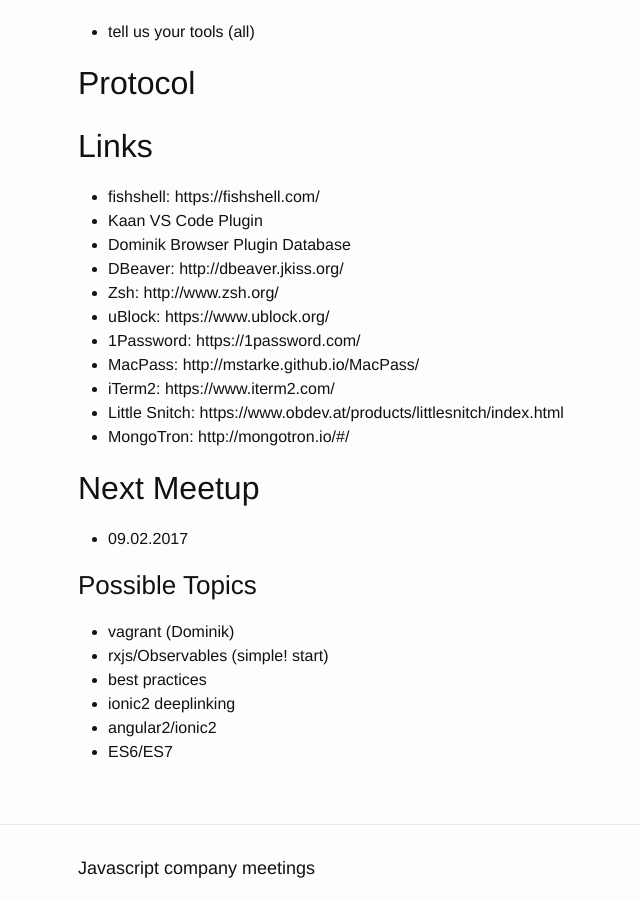
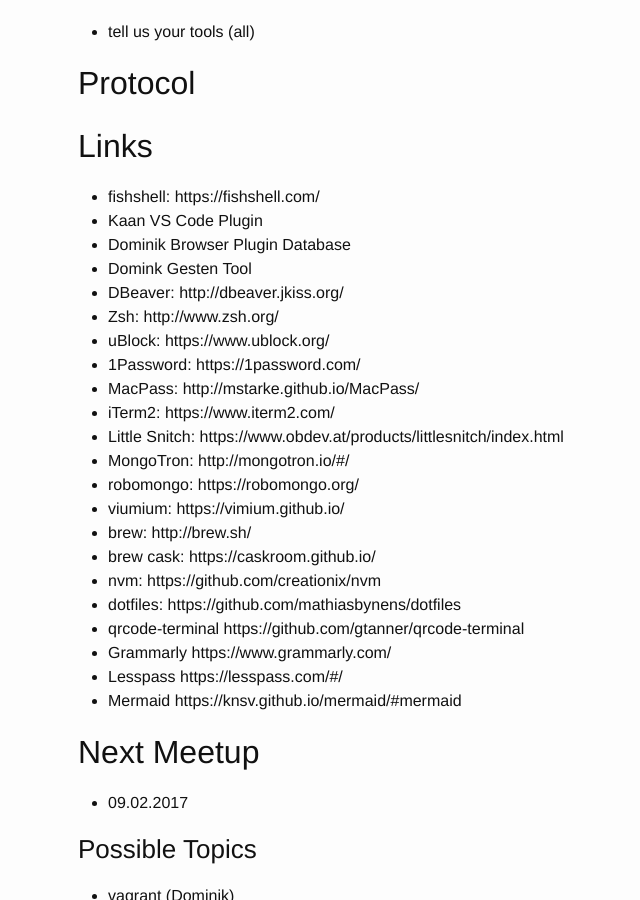
Before and after one commit to MathiasTim/javascript-company-meeting, a Jekyll site: the page built from _posts/2017-01-19-meetup.md, in a window 1280 px wide and 900 px high, scrolled down 243 px. Shown: the whole window, without its empty margins (192-832 px from the left). Built offline with Jekyll 4.4.1, drawn with Linux system fonts in a browser that asks for light colours.

Commit message:
Update 2017-01-19-meetup.md

```diff
--- a/_posts/2017-01-19-meetup.md
+++ b/_posts/2017-01-19-meetup.md
@@ -16,6 +16,7 @@
 - fishshell: https://fishshell.com/
 - Kaan VS Code Plugin
 - Dominik Browser Plugin Database
+- Domink Gesten Tool
 - DBeaver: http://dbeaver.jkiss.org/
 - Zsh: http://www.zsh.org/
 - uBlock: https://www.ublock.org/
@@ -24,6 +25,16 @@
 - iTerm2: https://www.iterm2.com/
 - Little Snitch: https://www.obdev.at/products/littlesnitch/index.html
 - MongoTron: http://mongotron.io/#/
+- robomongo: https://robomongo.org/
+- viumium: https://vimium.github.io/
+- brew: http://brew.sh/
+- brew cask: https://caskroom.github.io/
+- nvm: https://github.com/creationix/nvm
+- dotfiles: https://github.com/mathiasbynens/dotfiles
+- qrcode-terminal https://github.com/gtanner/qrcode-terminal
+- Grammarly https://www.grammarly.com/
+- Lesspass https://lesspass.com/#/
+- Mermaid https://knsv.github.io/mermaid/#mermaid
 
 ## Next Meetup
 
```
